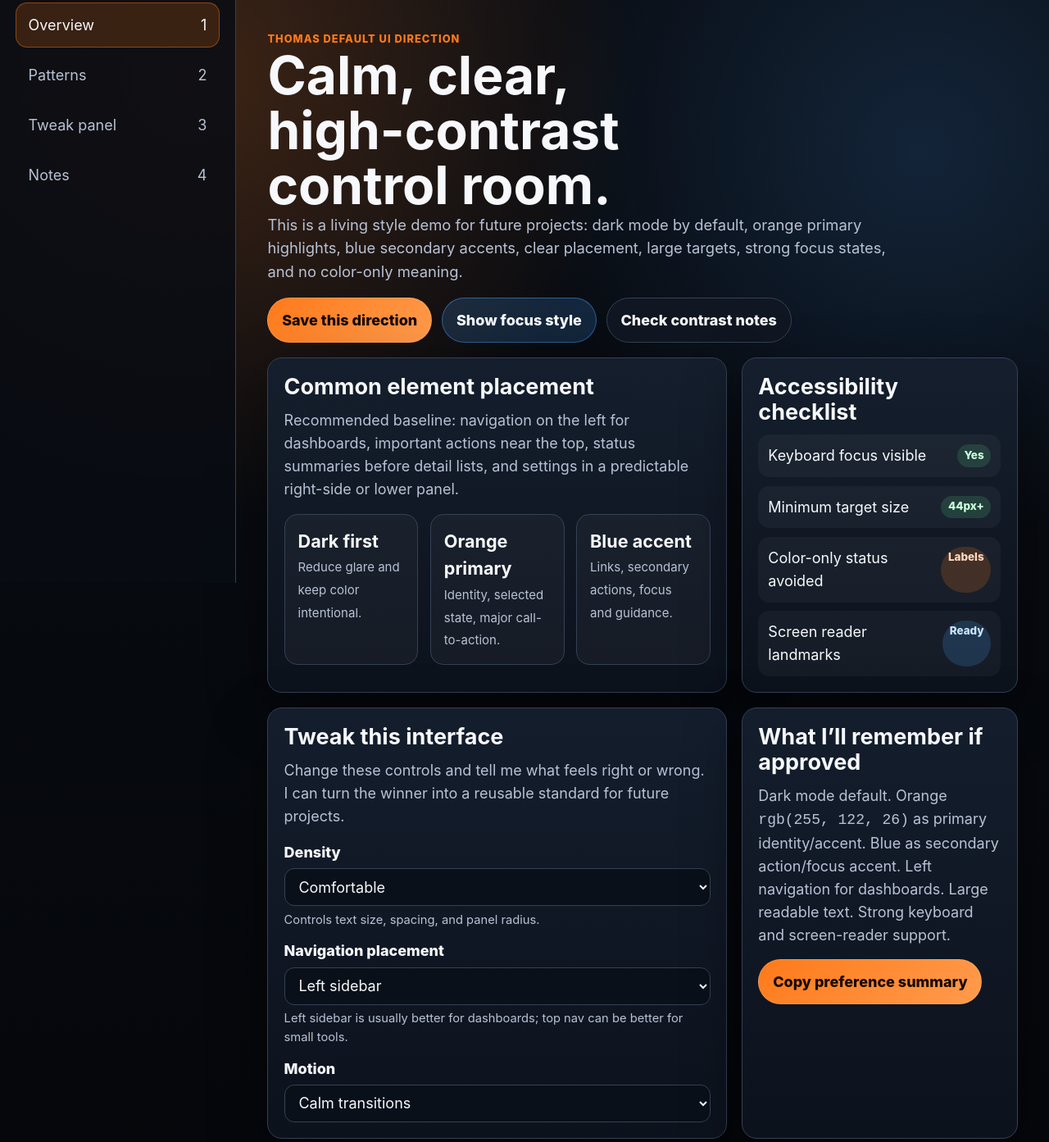
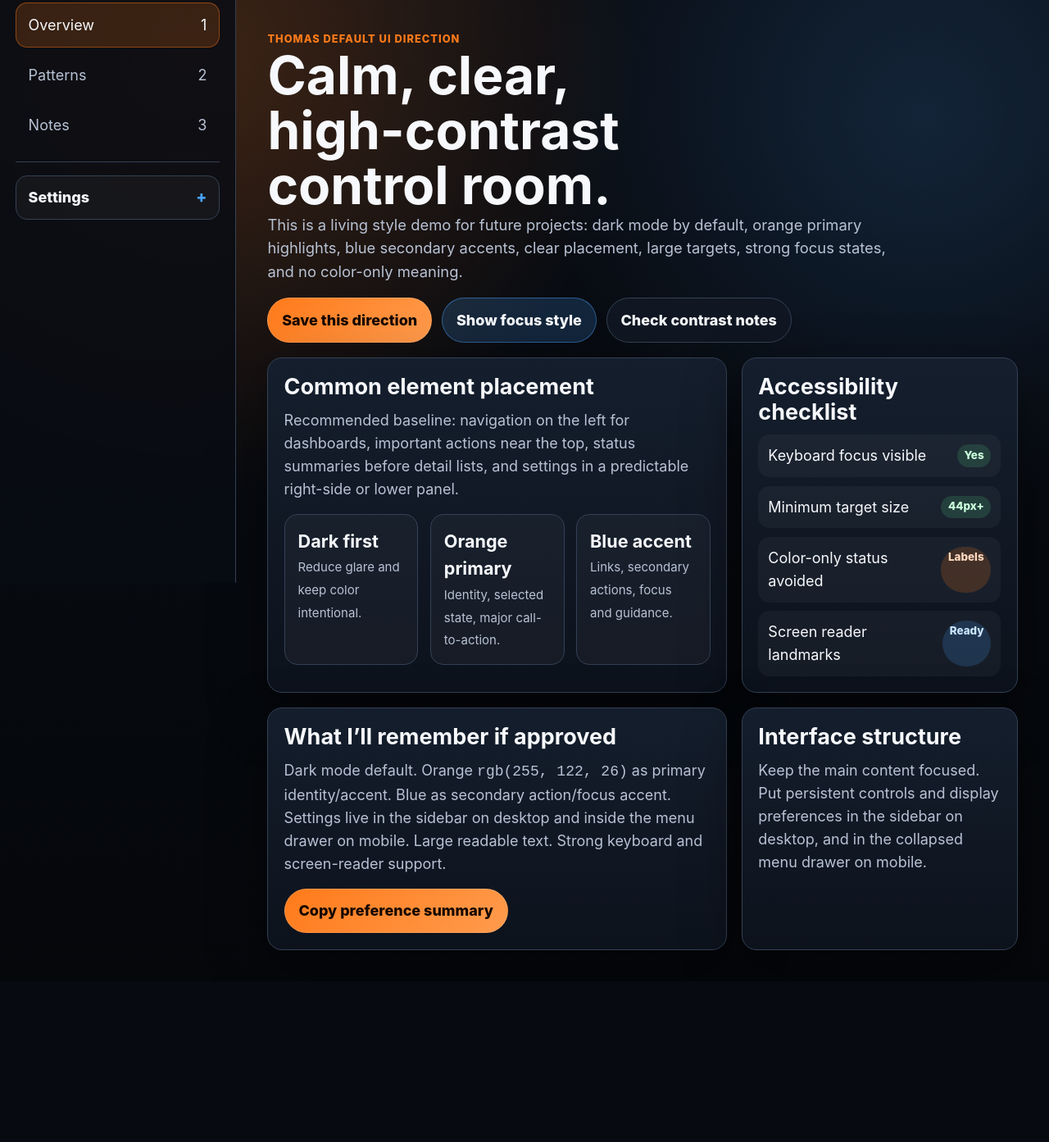
Before and after one commit to turbothomas01/ui-preferences-demo, a plain HTML site: page index.html in a window 1280 px wide. Shown: the part 89-1482 px from the top of the page at 82% size. After the commit the page ends 1286 px from the top, so only its background shows below. Drawn offline with Linux system fonts and the light colour scheme.

Commit message:
Move settings into sidebar menu

```diff
--- a/index.html
+++ b/index.html
@@ -77,6 +77,19 @@
     }
     .nav-item[aria-current="page"] { color: var(--text); background: var(--orange-soft); border-color: rgba(255,122,26,.42); }
     .nav-item:hover { background: var(--panel); color: var(--text); }
+    .sidebar-settings {
+      margin-top: 1rem; padding-top: 1rem; border-top: 1px solid var(--border);
+    }
+    .sidebar-settings summary {
+      min-height: 44px; display: flex; align-items: center; justify-content: space-between; gap: .75rem;
+      border: 1px solid var(--border); border-radius: 14px; padding: .72rem .9rem;
+      color: var(--text); background: rgba(255,255,255,.035); cursor: pointer; font-weight: 800;
+    }
+    .sidebar-settings summary::after { content: "+"; color: var(--blue); font-size: 1.2rem; }
+    .sidebar-settings[open] summary { border-color: rgba(74,163,255,.45); background: var(--blue-soft); }
+    .sidebar-settings[open] summary::after { content: "–"; }
+    .sidebar-settings summary:focus-visible { outline: none; box-shadow: var(--focus); }
+    .sidebar-settings .lab { margin-top: .9rem; }
 
     main { min-width: 0; }
     .hero { padding: clamp(1rem, 3vw, 2.5rem); display:grid; gap: var(--gap); }
@@ -186,9 +199,27 @@
       <nav>
         <a class="nav-item" href="#overview" aria-current="page">Overview <span aria-hidden="true">1</span></a>
         <a class="nav-item" href="#patterns">Patterns <span aria-hidden="true">2</span></a>
-        <a class="nav-item" href="#tweak">Tweak panel <span aria-hidden="true">3</span></a>
-        <a class="nav-item" href="#notes">Notes <span aria-hidden="true">4</span></a>
+        <a class="nav-item" href="#notes">Notes <span aria-hidden="true">3</span></a>
       </nav>
+      <details class="sidebar-settings" id="settingsMenu">
+        <summary>Settings</summary>
+        <form class="lab" aria-label="Interface display settings">
+          <div class="control">
+            <label for="density">Density</label>
+            <select id="density"><option value="comfortable">Comfortable</option><option value="compact">Compact</option><option value="large">Large text / spacious</option></select>
+            <span class="hint">Controls text size, spacing, and panel radius.</span>
+          </div>
+          <div class="control">
+            <label for="nav">Navigation placement</label>
+            <select id="nav"><option value="left">Left sidebar</option><option value="top">Top navigation</option></select>
+            <span class="hint">Left sidebar for dashboards; top nav for small tools.</span>
+          </div>
+          <div class="control">
+            <label for="motion">Motion</label>
+            <select id="motion"><option value="calm">Calm transitions</option><option value="reduced">Reduced motion</option></select>
+          </div>
+        </form>
+      </details>
     </aside>
 
     <main id="main">
@@ -234,31 +265,14 @@
         </div>
 
         <div class="grid">
-          <section class="panel" id="tweak" aria-labelledby="tweak-title">
-            <h2 id="tweak-title">Tweak this interface</h2>
-            <p>Change these controls and tell me what feels right or wrong. I can turn the winner into a reusable standard for future projects.</p>
-            <form class="lab">
-              <div class="control">
-                <label for="density">Density</label>
-                <select id="density"><option value="comfortable">Comfortable</option><option value="compact">Compact</option><option value="large">Large text / spacious</option></select>
-                <span class="hint">Controls text size, spacing, and panel radius.</span>
-              </div>
-              <div class="control">
-                <label for="nav">Navigation placement</label>
-                <select id="nav"><option value="left">Left sidebar</option><option value="top">Top navigation</option></select>
-                <span class="hint">Left sidebar is usually better for dashboards; top nav can be better for small tools.</span>
-              </div>
-              <div class="control">
-                <label for="motion">Motion</label>
-                <select id="motion"><option value="calm">Calm transitions</option><option value="reduced">Reduced motion</option></select>
-              </div>
-            </form>
-          </section>
-
           <section class="panel" id="notes" aria-labelledby="notes-title">
             <h2 id="notes-title">What I’ll remember if approved</h2>
-            <p>Dark mode default. Orange <code>rgb(255, 122, 26)</code> as primary identity/accent. Blue as secondary action/focus accent. Left navigation for dashboards. Large readable text. Strong keyboard and screen-reader support.</p>
+            <p>Dark mode default. Orange <code>rgb(255, 122, 26)</code> as primary identity/accent. Blue as secondary action/focus accent. Settings live in the sidebar on desktop and inside the menu drawer on mobile. Large readable text. Strong keyboard and screen-reader support.</p>
             <button class="btn primary" id="copyBtn">Copy preference summary</button>
+          </section>
+          <section class="panel" aria-labelledby="structure-title">
+            <h2 id="structure-title">Interface structure</h2>
+            <p>Keep the main content focused. Put persistent controls and display preferences in the sidebar on desktop, and in the collapsed menu drawer on mobile.</p>
           </section>
         </div>
       </section>
```
